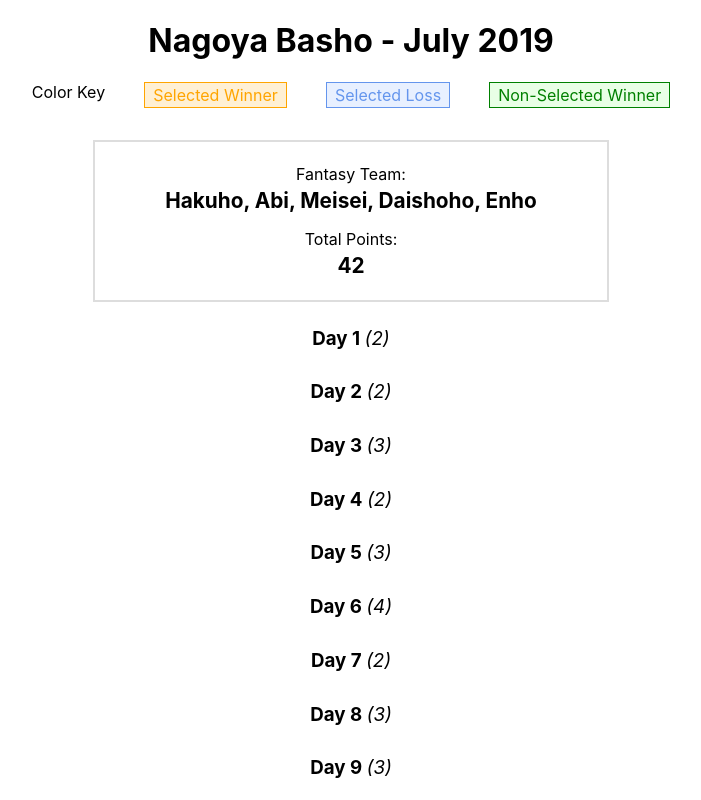
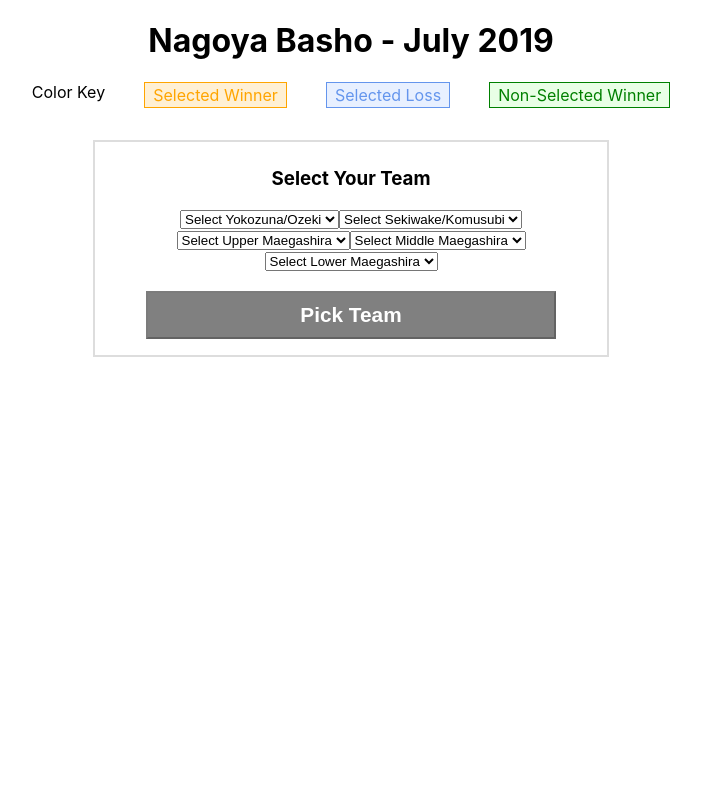
Before and after one commit to vpugh/sumofl, a React (Create React App) app: page / in a window 1280 px wide. Shown: the top 800 px of the page, without its empty margins (289-990 px from the left). Built offline with nearby package versions, Linux system fonts and the light colour scheme.

Commit message:
Implemented team selection and localStorage

```diff
--- a/src/App.css
+++ b/src/App.css
@@ -6,3 +6,7 @@
   max-width: 1024px;
   margin: 0 auto;
 }
+
+button[disabled] {
+  background: grey !important;
+}
--- a/src/App.js
+++ b/src/App.js
@@ -1,10 +1,11 @@
 import React, { useContext } from 'react';
 import './App.css';
 import Nagoya from './data/nagoya-july-2019.json';
-import FantasyTeam from './data/fantasy-team.json';
 import MatchDays from './MatchDays';
 import { PointsContext } from './context/PointsContext';
+import { SelectTeamContext } from './context/SelectedTeamContext';
 import './css/matches.scss';
+import SelectTeam from './css/SelectTeam';
 
 const addArray = arr => {
   if (arr.length > 0) {
@@ -14,7 +15,13 @@ const addArray = arr => {
 
 function App() {
   const { points } = useContext(PointsContext);
+  const { selectedTeam, dispatch } = useContext(SelectTeamContext);
   const fantasyPoints = addArray(points);
+  const teamAvailable = selectedTeam.length > 0;
+
+  const clearTeam = () => {
+    dispatch({ type: 'CLEAR_TEAM'});
+  }
 
   return (
     <div className="App">
@@ -29,10 +36,12 @@ function App() {
         </div>
       </div>
       <div className="fantasy">
+        {teamAvailable && !selectedTeam.includes("") ? (
+          <>
             <p>
               Fantasy Team: <br />
               <span className="fantasy-team">
-            {FantasyTeam["fantasy-team"].join(', ')}
+                {selectedTeam.join(', ')}
               </span>
             </p>
             <p>
@@ -41,8 +50,11 @@ function App() {
                 {fantasyPoints}
               </span>
             </p>
+            <button onClick={clearTeam}>Clear Team</button>
+          </>
+        ) : <SelectTeam />}
       </div>
-      {Object.keys(Nagoya.matches).map(day => (
+      {teamAvailable && Object.keys(Nagoya.matches).map(day => (
         <MatchDays key={day} day={day} matches={Nagoya.matches} />
       ))}
       </div>
--- a/src/MatchDays.jsx
+++ b/src/MatchDays.jsx
@@ -1,6 +1,6 @@
 import React, { useState, useContext, useEffect, useCallback } from 'react';
-import FantasyTeam from './data/fantasy-team.json';
 import { PointsContext } from './context/PointsContext';
+import { SelectTeamContext } from './context/SelectedTeamContext';
 
 const generateReadableDay = day => {
   const dayName = day.match(/.{3}/g);
@@ -8,51 +8,54 @@ const generateReadableDay = day => {
   return `${dayName} ${number}`;
 }
 
-const highlightMatchWinner = (fighter, winner) => {
-  if (fighter === winner) {
-    return (
-      <span className={`fighter-names ${FantasyTeam["fantasy-team"].includes(winner) ? 'selected-winner' : 'match-winner'} `}>
-        {fighter}
-      </span>
-    );
-  }
-  return (
-    <span className={`fighter-names ${FantasyTeam["fantasy-team"].includes(fighter) ? 'selected-loss' : ''}`}>
-      {fighter}
-    </span>
-  );
-};
-
 const MatchDays = ({ day, matches }) => {
   const [matchOpen, setMatchOpen] = useState(false);
   const { dispatch } = useContext(PointsContext);
+  const { selectedTeam } = useContext(SelectTeamContext);
 
   const handleVisibility = () => {
     setMatchOpen(!matchOpen);
   }
 
+  const highlightMatchWinner = (fighter, winner) => {
+    if (fighter === winner) {
+      return (
+        <span className={`fighter-names ${selectedTeam.includes(winner) ? 'selected-winner' : 'match-winner'} `}>
+          {fighter}
+        </span>
+      );
+    }
+    return (
+      <span className={`fighter-names ${selectedTeam.includes(fighter) ? 'selected-loss' : ''}`}>
+        {fighter}
+      </span>
+    );
+  };
+
   const dailyFantasyPoints = () => {
     const currentDay = matches[day];
     const fantasyWinners = currentDay.reduce((acc, match) => {
-      if (FantasyTeam["fantasy-team"].includes(match.winner)) {
+      if (selectedTeam.includes(match.winner)) {
         acc.push(match.winner);
       }
       return acc;
     }, []);
+    console.log(fantasyWinners.length);
     return fantasyWinners.length;
   };
 
   const returnWinners = useCallback(
     () => {
       const winnerMatches = matches[day].reduce((acc, match) => {
-        if (FantasyTeam["fantasy-team"].includes(match.winner)) {
+        if (selectedTeam.includes(match.winner)) {
           acc.push(match.winner);
         }
         return acc;
       }, []);
+      console.log(winnerMatches.length);
       dispatch({ type: 'ADD_POINTS', points: winnerMatches.length })
     },
-    [matches, day, dispatch],
+    [matches, day, dispatch, selectedTeam],
   );
 
   useEffect(() => {
--- a/src/context/PointsContext.jsx
+++ b/src/context/PointsContext.jsx
@@ -3,7 +3,7 @@ import { pointsReducer } from '../reducer/pointsReducer';
 
 export const PointsContext = createContext();
 
-const PointsContentProvider = (props) => {
+const PointsContextProvider = (props) => {
   const [points, dispatch] = useReducer(pointsReducer, []);
 
   return (
@@ -13,4 +13,4 @@ const PointsContentProvider = (props) => {
   )
 }
 
-export default PointsContentProvider;
+export default PointsContextProvider;
--- /dev/null
+++ b/src/context/SelectedTeamContext.jsx
@@ -0,0 +1,23 @@
+import React, { createContext, useReducer, useEffect } from 'react';
+import { selectedTeamReducer } from '../reducer/selectedTeamReducer'
+
+export const SelectTeamContext = createContext();
+
+const SelectTeamContextProvider = (props) => {
+  const [selectedTeam, dispatch] = useReducer(selectedTeamReducer, [], () => {
+    const localData = localStorage.getItem('sumoTeam');
+    return localData ? JSON.parse(localData) : [];
+  });
+
+  useEffect(() => {
+    localStorage.setItem('sumoTeam', JSON.stringify(selectedTeam))
+  }, [selectedTeam])
+
+  return (
+    <SelectTeamContext.Provider value={{selectedTeam, dispatch}}>
+      {props.children}
+    </SelectTeamContext.Provider>
+  )
+}
+
+export default SelectTeamContextProvider;
--- /dev/null
+++ b/src/css/SelectTeam.jsx
@@ -0,0 +1,102 @@
+import React, { useContext, useState } from 'react';
+import { SelectTeamContext } from '../context/SelectedTeamContext';
+
+const SelectTeam = () => {
+  const { dispatch } = useContext(SelectTeamContext);
+  const [option1, setOption1] = useState('');
+  const [option2, setOption2] = useState('');
+  const [option3, setOption3] = useState('');
+  const [option4, setOption4] = useState('');
+  const [option5, setOption5] = useState('');
+
+  const handleSubmission = e => {
+    e.preventDefault();
+    dispatch({ type: 'ADD_TEAM', selectedTeam: [option1, option2, option3, option4, option5 ] })
+  }
+  const setState = e => {
+    const { id, value } = e.currentTarget;
+    if (!isButtonEnabled) {
+      switch(id) {
+        case 'option1':
+          return setOption1(value);
+        case 'option2':
+          return setOption2(value);
+        case 'option3':
+          return setOption3(value);
+        case 'option4':
+            return setOption4(value);
+        case 'option5':
+          return setOption5(value);
+        default:
+          return ''
+      }
+    }
+  }
+
+  const isButtonEnabled = option1.length > 0 && option2.length > 0 && option3.length > 0 && option4.length > 0 && option5.length > 0;
+  return (
+    <form onSubmit={handleSubmission}>
+      <h3>Select Your Team</h3>
+      <select name="yokozuna-ozeki" id="option1" onChange={setState} defaultValue="">
+        <option value="" disabled>Select Yokozuna/Ozeki</option>
+        <option value="Kakuryu">Kakuryu - Yokozuna</option>
+        <option value="Hakuho">Hakuho - Yokozuna</option>
+        <option value="Goeido">Goeido - Ozeki</option>
+        <option value="Takayasu">Takayasu - Ozeki</option>
+        <option value="Tochinoshin">Tochinoshin - Ozeki</option>
+        <option value="Takakeisho">Takakeisho - Ozeki</option>
+      </select>
+      <select name="sekiwake-komusubi" id="option2" onChange={setState} defaultValue="">
+        <option value="" disabled>Select Sekiwake/Komusubi</option>
+        <option value="Mitakeumi">Mitakeumi - Sekiwake</option>
+        <option value="Tamawashi">Tamawashi - Sekiwake</option>
+        <option value="Abi">Abi - Komosubi</option>
+        <option value="Ryuden">Ryuden - Komosubi</option>
+      </select>
+      <select name="upper-maegashira" id="option3" onChange={setState} defaultValue="">
+        <option value="" disabled>Select Upper Maegashira</option>
+        <option value="Asanoyama">Asanoyama - M1</option>
+        <option value="Hokutofuji">Hokutofuji - M1</option>
+        <option value="Aoiyama">Aoiyama - M2</option>
+        <option value="Endo">Endo - M2</option>
+        <option value="Shodai">Shodai - M3</option>
+        <option value="Daieisho">Daieisho - M3</option>
+        <option value="Meisei">Meisei - M4</option>
+        <option value="Ichinojo">Ichinojo - M4</option>
+        <option value="Kotoshogiku">Kotoshogiku - M5</option>
+        <option value="Takarafuji">Takarafuji - M5</option>
+      </select>
+      <select name="middle-maegashira" id="option4" onChange={setState} defaultValue="">
+        <option value="" disabled>Select Middle Maegashira</option>
+        <option value="Chiyotairyu">Chiyotairyu - M6</option>
+        <option value="Shimanoumi">Shimanoumi - M6</option>
+        <option value="Myogiryu">Myogiryu - M7</option>
+        <option value="Tomokaze">Tomokaze - M7</option>
+        <option value="Onosho">Onosho - M8</option>
+        <option value="Okinoumi">Okinoumi - M8</option>
+        <option value="Shohozan">Shohozan - M9</option>
+        <option value="Daishoho">Daishoho - M9</option>
+        <option value="Kotoeko">Kotoeko - M10</option>
+        <option value="Takagenji">Takagenji - M10</option>
+      </select>
+      <select name="lower-maegashira" id="option5" onChange={setState} defaultValue="">
+        <option value="" disabled>Select Lower Maegashira</option>
+        <option value="Yoshikaze">Yoshikaze - M11</option>
+        <option value="Nishikigi">Nishikigi - M11</option>
+        <option value="Tochiozan">Tochiozan - M12</option>
+        <option value="Kagayaki">Kagayaki - M12</option>
+        <option value="Chiyomaru">Chiyomaru - M13</option>
+        <option value="Sadanoumi">Sadanoumi - M13</option>
+        <option value="Toyonoshima">Toyonoshima - M14</option>
+        <option value="Enho">Enho - M14</option>
+        <option value="Yago">Yago - M15</option>
+        <option value="Kaisei">Kaisei - M15</option>
+        <option value="Kotoyuki">Kotoyuki - M16</option>
+        <option value="Terutsuyoshi">Terutsuyoshi - M16</option>
+      </select>
+      <button disabled={!isButtonEnabled} style={{ display: 'block', width: '80%', margin: '20px auto 10px auto', padding: '10px 0', background: 'green', color: 'white', fontWeight: 'bold', fontSize: '1.3rem' }} type="submit">Pick Team</button>
+    </form>
+  );
+};
+
+export default SelectTeam;
--- a/src/index.js
+++ b/src/index.js
@@ -3,9 +3,15 @@ import ReactDOM from 'react-dom';
 import './index.css';
 import App from './App';
 import * as serviceWorker from './serviceWorker';
-import PointsContentProvider from './context/PointsContext';
+import PointsContextProvider from './context/PointsContext';
+import SelectTeamContextProvider from './context/SelectedTeamContext';
 
-ReactDOM.render(<PointsContentProvider><App /></PointsContentProvider>, document.getElementById('root'));
+ReactDOM.render(
+<PointsContextProvider>
+  <SelectTeamContextProvider>
+    <App />
+  </SelectTeamContextProvider>
+</PointsContextProvider>, document.getElementById('root'));
 
 // If you want your app to work offline and load faster, you can change
 // unregister() to register() below. Note this comes with some pitfalls.
--- /dev/null
+++ b/src/reducer/selectedTeamReducer.js
@@ -0,0 +1,11 @@
+export const selectedTeamReducer = (state, action) => {
+  switch(action.type) {
+    case 'ADD_TEAM':
+      return action.selectedTeam;
+    case 'CLEAR_TEAM':
+      const newState = [];
+      return newState;
+    default:
+      return state;
+  }
+}
```
Lines whose indentation alone changed are shown as unchanged.
